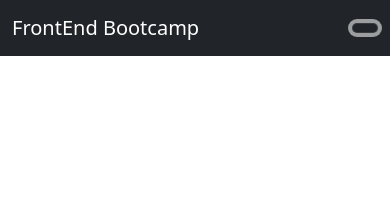
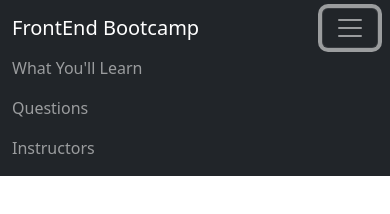
Before and after one commit to habib-sherfy/RESPONSIVE-LANDING-PAGE, a plain HTML site: page index.html in a window 390 px wide. Both pictures are taken after a click on the button 365 px from the left and 28 px from the top of the page. Drawn offline with nearby package versions, Linux system fonts and the light colour scheme.

Commit message:
completed navbar

```diff
--- a/index.html
+++ b/index.html
@@ -23,11 +23,11 @@
             FrontEnd Bootcamp
          </a>
 
-         <button class="navbar-toggler">
-
+         <button class="navbar-toggler" type="button" data-bs-toggle="collapse" data-bs-target="#navbar">
+            <span class="navbar-toggler-icon"></span>
          </button>
 
-         <div class="collapse navbar-collapse">
+         <div class="collapse navbar-collapse" id="navbar">
 
             <ul class="navbar-nav ms-auto">
 
```
